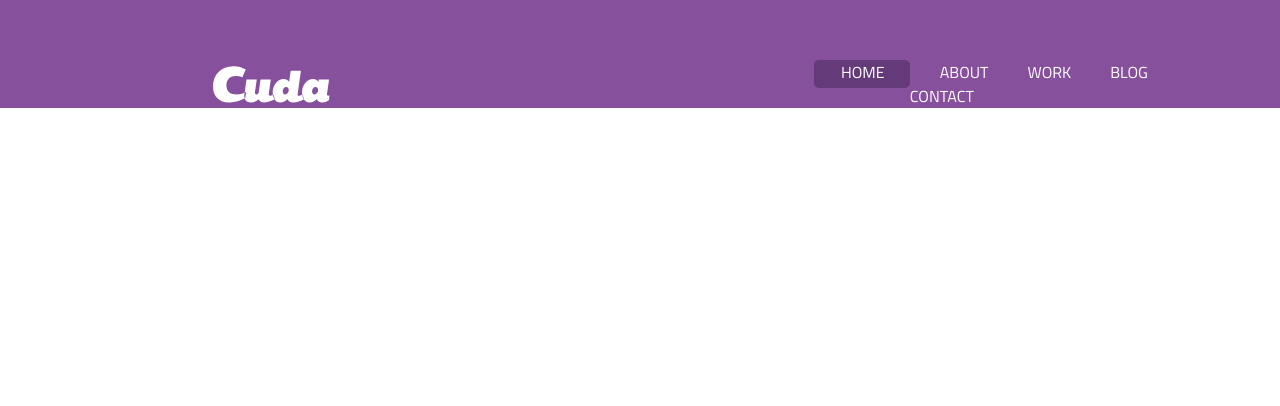
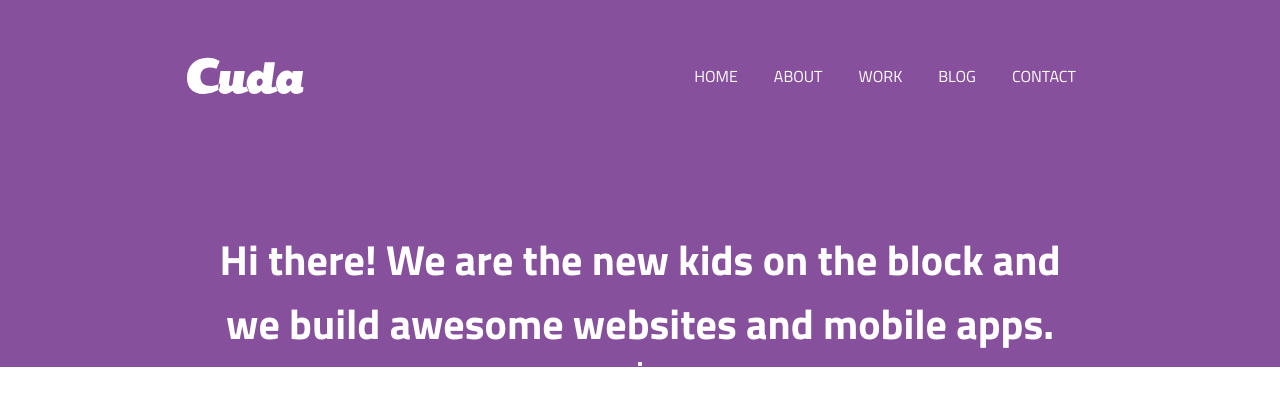
Before and after one commit to sunderrless/cuda, a plain HTML site: page index.html in a window 1280 px wide. Drawn offline with Linux system fonts and the light colour scheme.

Commit message:
Поправил верстку <header>

```diff
--- a/index.html
+++ b/index.html
@@ -9,18 +9,24 @@
 </head>
 <body>
   <header>
-    <nav>
-  <img src="img/logo.svg" alt="Cuda" class="logo">
-  <div>
+  <div class="navigation">
+
+    <img src="img/logo.svg" alt="Cuda" class="logo">
+  <nav>
     <a href="#">HOME</a>
+    <a href="#">ABOUT</a>
+    <a href="#">WORK</a>
+    <a href="#">BLOG</a>
+    <a href="#">CONTACT</a>
+  </nav>
   </div>
-  <section>
-    <a href="#" class="link">ABOUT</a>
-    <a href="#" class="top-links">WORK</a>
-    <a href="#" class="top-links">BLOG</a>
-    <a href="#" class="top-links">CONTACT</a>
-  </section>
-</nav>
+  <div class="head_content">
+    <h1>
+      Hi there! We are the new kids on the block
+      and we build awesome websites and mobile apps.
+    </h1>
+    <button></button>
+  </div>
   </header>
   <main>
 
--- a/stylesheet/style.css
+++ b/stylesheet/style.css
@@ -4,51 +4,55 @@
 }
 
 body {
-  width: 1440px;
-  max-width: 100%;
+  width: 100%;
+  font-family: 'TitilliumWeb-Regular';
+  font-size: 8px;
 }
 
 header {
   background-color: rgb(135, 80, 156);
-  max-width: 100%;
 }
 
-nav {
+header>.navigation {
   display: flex;
-  padding-top: 60px;
-  padding-left: 212px;
-}
-
-div {
-  margin-left: 484px;
-  padding-left: 10px;
-  padding-right: 10px;
-  width: 77px;
-  height: 28px;
-  background-color: #643A79;
-  position: relative;
-  border-radius: 5px;
-}
-nav>div>a {
- text-align: center;
-  text-decoration: none;
-  font-family: 'TitilliumWeb-Regular';
-  color: #ffffff;
-  margin-left: 17px;
+  justify-content: space-around;
+  align-items: center;
+  padding-top: 57px;
 
 }
 
-
-a.link {
-  margin-left: 30px;
+header nav {
+  display: flex;
 }
 
-section>a {
+header nav>a {
   color: #ffffff;
- padding-right: 35px;
- font-family: "TitilliumWeb-Regular";
+ padding: 0 18px;
  font-size: 16px;
 text-decoration: none;
+}
+header nav>a:hover {
+  background-color: #643A79;
+  border-radius: 5px;
+}
+
+header .head_content {
+padding-top: 133px;
+text-align: center;
+padding-left: 15%;
+padding-right: 15%;
+}
+
+header .head_content>h1 {
+font-family: "TitilliumWeb-Bold";
+color: #ffffff;
+font-size: 42px;
+}
+
+/* -------------- */
+
+main {
+
 }
 
 @font-face {
@@ -56,3 +60,9 @@ text-decoration: none;
   ;
   src: url(../fonts/TitilliumWeb-Regular.ttf);
 }
+
+@font-face {
+  font-family: "TitilliumWeb-Bold"
+  ;
+  src: url(../fonts/TitilliumWeb-Bold.ttf);
+}
```
